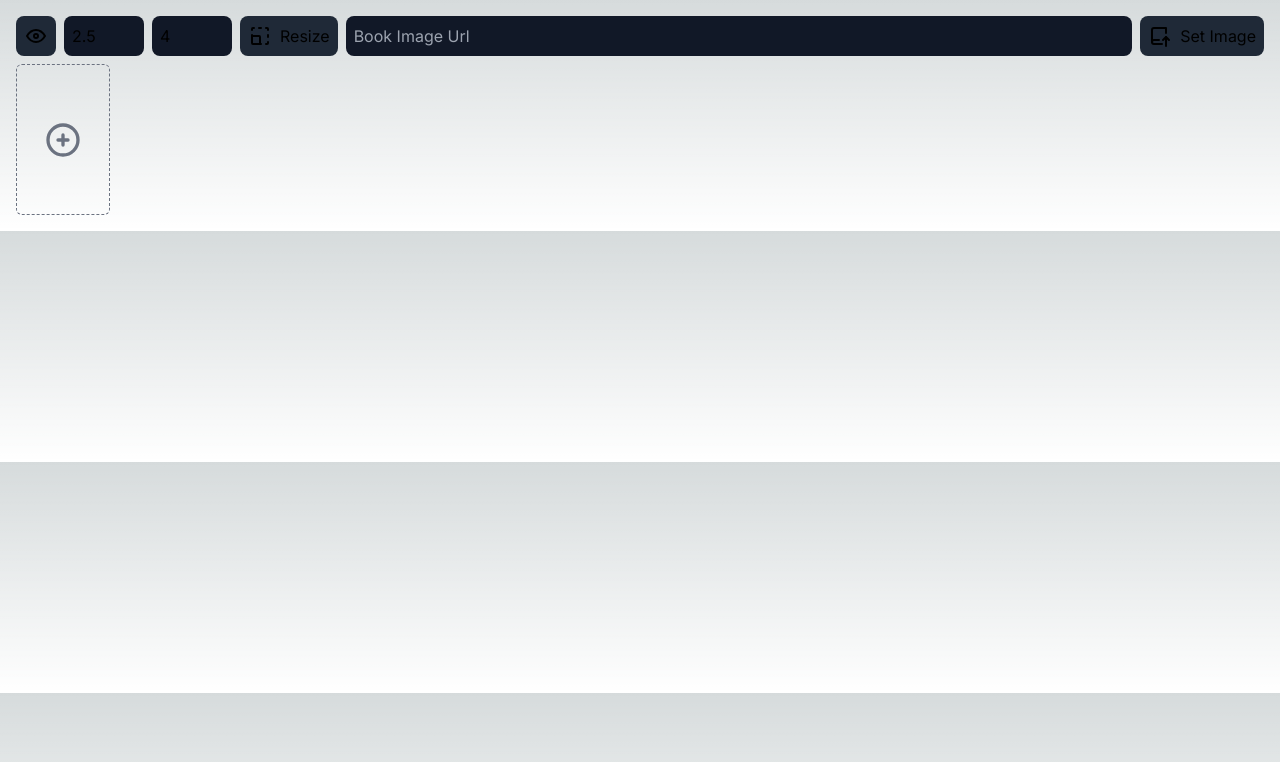
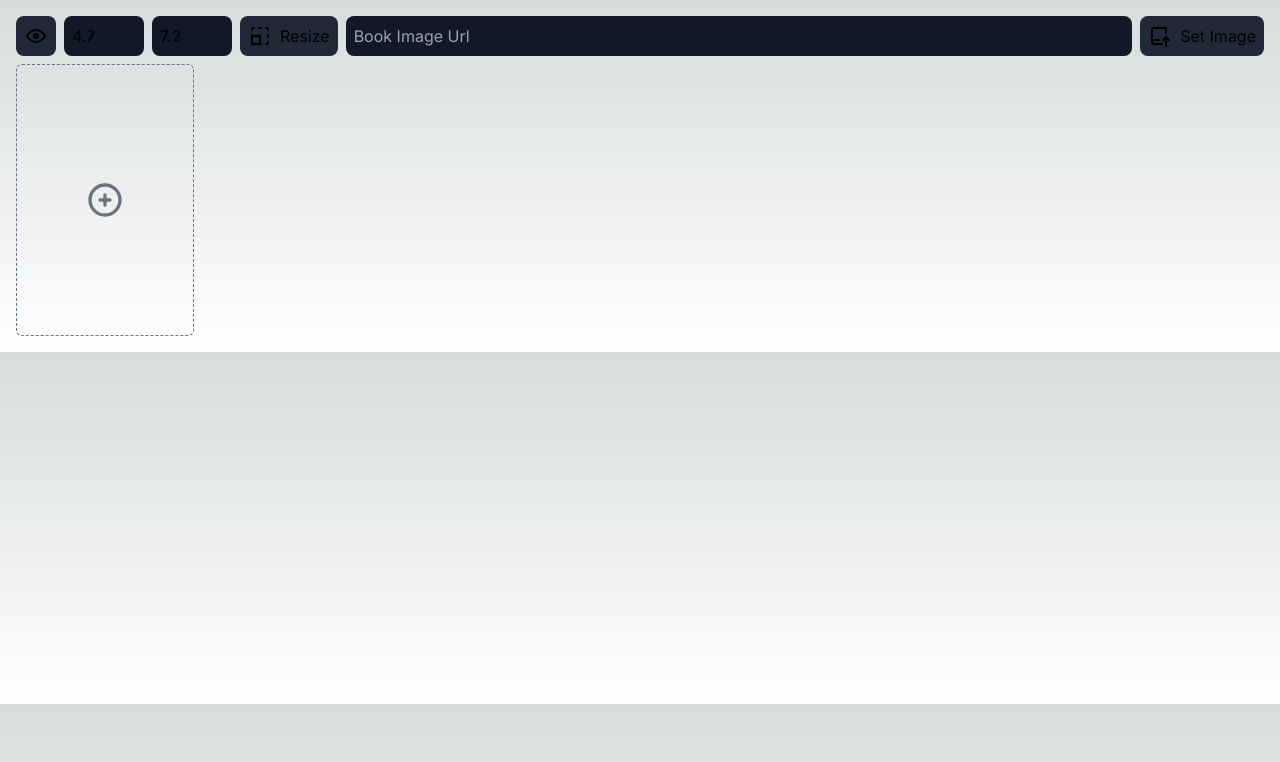
Before and after one commit to pablohaller/books-grid, a Next.js app: page / in a window 1280 px wide. Shown: the top 762 px of the page. Built offline with nearby package versions, Linux system fonts and the light colour scheme.

Commit message:
Add base size

```diff
--- a/app/page.tsx
+++ b/app/page.tsx
@@ -24,15 +24,18 @@ const BASE_BOOK: Book = {
   url: "",
 };
 
+const BASE_SIZE = {
+  width: "4.7",
+  height: "7.2",
+};
+
 export default function Page() {
   const [url, setUrl] = useState<string>("");
   const [size, setSize] = useState<Size>({
-    width: "2.5",
-    height: "4",
+    ...BASE_SIZE,
   });
   const [temporalSize, setTemporalSize] = useState<Size>({
-    width: "2.5",
-    height: "4",
+    ...BASE_SIZE,
   });
   const [books, setBooks] = useState<Book[]>([]);
   const [selectedBook, setSelectedBook] = useState<number>(0);
```
